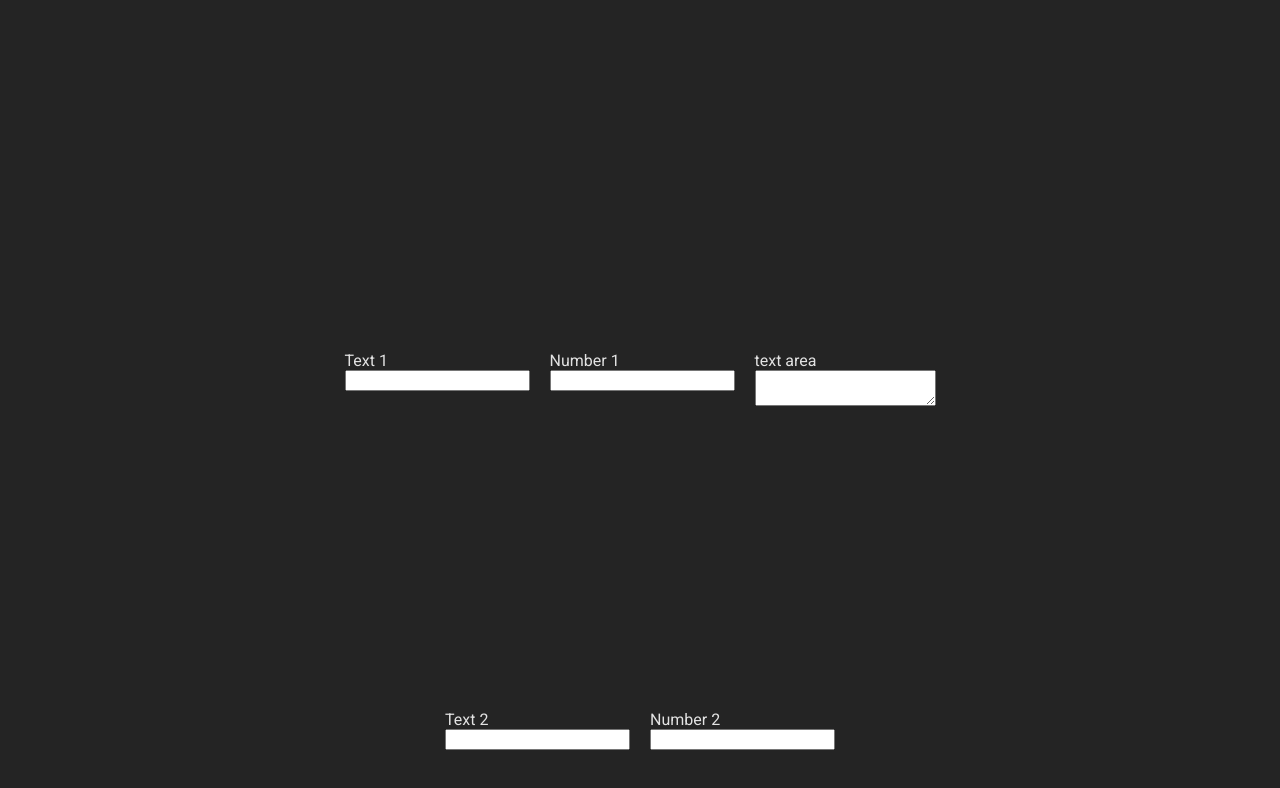
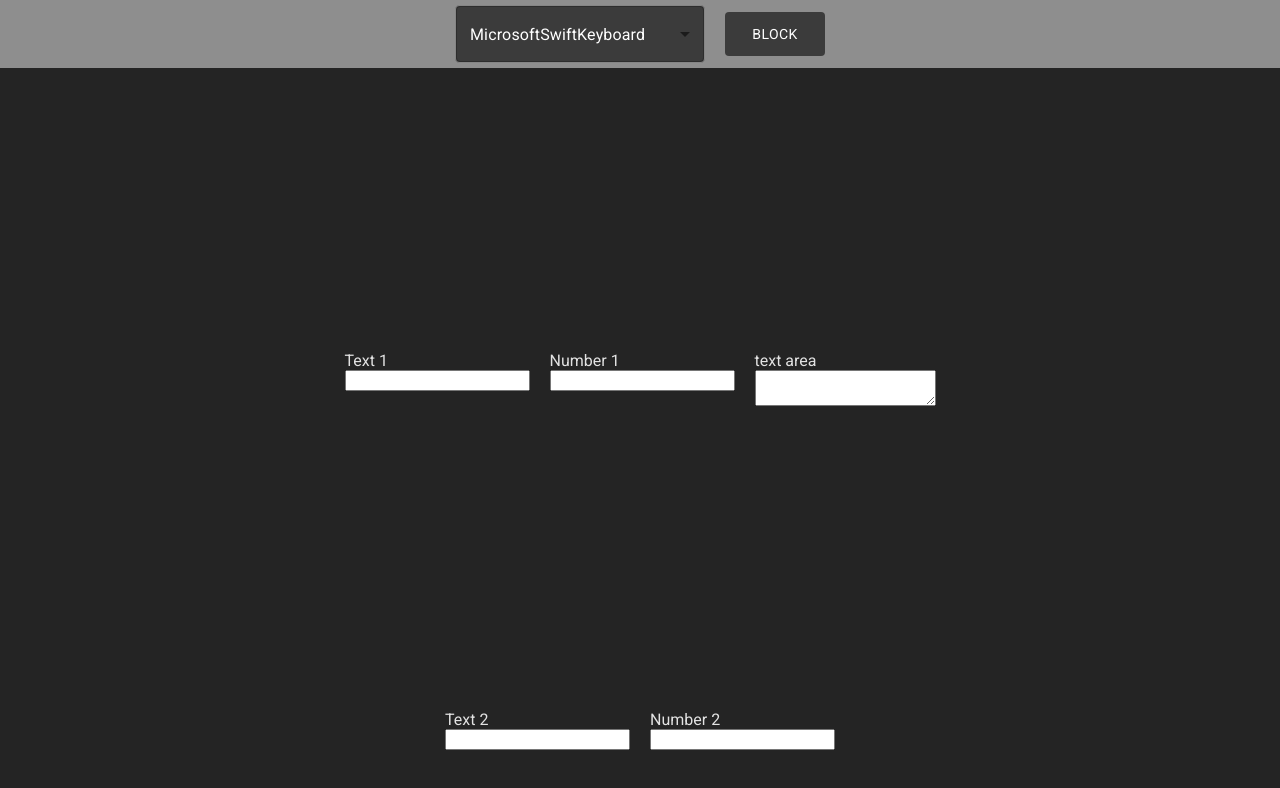
Before and after one commit to Maiiialen/Custom_Virtual_Keyboard, a React (Vite) app: page / in a window 1280 px wide. Shown: the top 788 px of the page. Built offline with nearby package versions, Linux system fonts and the light colour scheme; a web font is replaced by a local one.

Commit message:
ref: refactor and fix bugs for writting in center and iun numeric input

```diff
--- a/src/main.tsx
+++ b/src/main.tsx
@@ -1,11 +1,11 @@
 import React from "react";
 import ReactDOM from "react-dom/client";
-import App from "./App.tsx";
 import "./index.scss";
+import Example from "./pages/Example";
 
 ReactDOM.createRoot(document.getElementById("root")!).render(
   <React.StrictMode>
-    <App isBlocked={false}>
+    <Example isBlocked={false}>
       <div
         style={{
           width: "100vw",
@@ -48,6 +48,6 @@ ReactDOM.createRoot(document.getElementById("root")!).render(
           <input type="number" />
         </div>
       </div>
-    </App>
+    </Example>
   </React.StrictMode>
 );
--- a/src/npmLibrary.ts
+++ b/src/npmLibrary.ts
@@ -1,3 +1,3 @@
-import CustomVirtualKeyboard from "./App"
+import CustomVirtualKeyboard from "./pages/App"
 
 export { CustomVirtualKeyboard };
--- /dev/null
+++ b/src/pages/App.tsx
@@ -0,0 +1,37 @@
+import { ReactNode, useEffect } from "react";
+import { useKeyboardStore } from "../store/store";
+import Keyboard from "../keyboard/Keyboard";
+
+function App({
+  children,
+  isBlocked = false,
+  predefinedName = "MicrosoftSwiftKeyboard",
+  customConfig,
+}: {
+  children: ReactNode;
+  isBlocked?: boolean;
+  predefinedName?: string;
+  customConfig?: JSON;
+}) {
+  const setBlocked = useKeyboardStore((state) => state.setBlocked);
+  const setChosenKeyboard = useKeyboardStore(
+    (state) => state.setChosenKeyboard
+  );
+
+  useEffect(() => {
+    setBlocked(isBlocked);
+  }, [isBlocked]);
+
+  useEffect(() => {
+    if (predefinedName) setChosenKeyboard(predefinedName);
+  }, [predefinedName]);
+
+  return (
+    <>
+      <div id="page">{children}</div>
+      <Keyboard />
+    </>
+  );
+}
+
+export default App;
--- /dev/null
+++ b/src/pages/Example.tsx
@@ -0,0 +1,105 @@
+import { ReactNode, useEffect } from "react";
+import {
+  Box,
+  Button,
+  MenuItem,
+  Select,
+  SelectChangeEvent,
+} from "@mui/material";
+import { useKeyboardStore } from "../store/store";
+import App from "./App.tsx";
+import { buttonStyle } from "./ExampleStyle";
+
+function Example({
+  children,
+  isBlocked = false,
+  predefinedName = "MicrosoftSwiftKeyboard",
+  customConfig,
+}: {
+  children: ReactNode;
+  isBlocked?: boolean;
+  predefinedName?: string;
+  customConfig?: JSON;
+}) {
+  const [chosedKeyboard, blocked, setBlocked, setChosenKeyboard, allKeyboards] =
+    useKeyboardStore((state) => [
+      state.chosedKeyboard,
+      state.blocked,
+      state.setBlocked,
+      state.setChosenKeyboard,
+      state.allKeyboards,
+    ]);
+
+  if (customConfig) {
+    //  if(customConfig)  TO DO parse/safeparse with zod
+    //  useKeyboardStore.getState().addNewConfig(customConfig);
+    //  setKeyboardName(customConfig);
+  }
+
+  useEffect(() => {
+    setBlocked(isBlocked);
+  }, [isBlocked]);
+
+  useEffect(() => {
+    if (predefinedName) setChosenKeyboard(predefinedName);
+  }, [predefinedName]);
+
+  const handleChangeKeyboardName = (event: SelectChangeEvent) => {
+    setChosenKeyboard(event.target.value);
+  };
+
+  const changeBlocked = () => {
+    setBlocked(!useKeyboardStore.getState().blocked);
+  };
+
+  return (
+    <>
+      <Box
+        sx={{
+          display: "flex",
+          flexDirection: "column",
+          alignItems: "center",
+          gap: "40px",
+        }}
+      >
+        <Box
+          sx={{
+            position: "absolute",
+            top: 0,
+            width: "100vw",
+            display: "flex",
+            alignItems: "center",
+            justifyItems: "center",
+            justifyContent: "center",
+            gap: "20px",
+            padding: "5px",
+            backgroundColor: "#8e8e8e",
+          }}
+        >
+          <Box>
+            <Select
+              value={chosedKeyboard}
+              onChange={handleChangeKeyboardName}
+              sx={{
+                backgroundColor: "#3b3b3b",
+                color: "white",
+                border: "1px solid #858585",
+                minWidth: "250px",
+              }}
+            >
+              {Object.keys(allKeyboards).map((keyboard) => (
+                <MenuItem key={keyboard} value={keyboard}>{keyboard}</MenuItem>
+              ))}
+            </Select>
+          </Box>
+          <Button sx={buttonStyle} onClick={changeBlocked}>
+            {blocked ? "unblock" : "block"}
+          </Button>
+        </Box>
+        <App isBlocked={false}>{children}</App>
+      </Box>
+    </>
+  );
+}
+
+export default Example;
--- a/src/store/store.ts
+++ b/src/store/store.ts
@@ -36,12 +36,18 @@ export const useKeyboardStore = create<KeyboardStore>()(
             "{shift} Z X C V B N M / {backspace}",
             "{lay1} . , {space} - _ {enter}",
           ],
+          numeric: [
+            "1 2 3 {+}",
+            "4 5 6 {-}",
+            "7 8 9 {small-backspace}",
+            "- 0 . {small-enter}",
+          ],
         },
         buttonTheme: [
           {
             class: "old-machine",
             buttons:
-              "q w e r t y u i o p a s d f g h j k l ; {shift} z x c v b n m , . {lay1} {lay1abc} {lay1abc-long} {space} {small-space} {long-space} {lay2} {enter} {backspace} {lay2-long} {lay1abc} {small-backspace} {small-enter} {small-backspace-long} {small-enter-long} {tab} 1 2 3 4 5 6 7 8 9 0 @ # & _ - ( ) = % ' * : / ! £ ? + $ € ¥ ¢ © ® ™ ~ ¿ [ ] { } < > ^ ¡ ` ; ÷ {\\} | ¦ ¬ × § ¶ ° Q W E R T Y U I O P A S D F G H J K L Z X C V B N M",
+              "q w e r t y u i o p a s d f g h j k l ; {shift} z x c v b n m , . {lay1} {lay1abc} {lay1abc-long} {space} {small-space} {long-space} {lay2} {enter} {backspace} {lay2-long} {lay1abc} {small-backspace} {small-enter} {small-backspace-long} {small-enter-long} {tab} 1 2 3 4 5 6 7 8 9 0 @ # & _ - ( ) = % ' * : / ! £ ? + $ € ¥ ¢ © ® ™ ~ ¿ [ ] { } < > ^ ¡ ` ; ÷ {\\} | ¦ ¬ × § ¶ ° Q W E R T Y U I O P A S D F G H J K L Z X C V B N M {+} {-}",
           },
           {
             class: "old-machine",
@@ -78,6 +84,8 @@ export const useKeyboardStore = create<KeyboardStore>()(
           "{small-enter-long}": "⏎",
           "{lay2-long}": "123",
           "{lay1abc-long}": "abc",
+          "{+}": "+",
+          "{-}": "-",
         },
       },
       BorderVineGreen: {
@@ -106,12 +114,18 @@ export const useKeyboardStore = create<KeyboardStore>()(
             "{shift} Z X C V B N M / {backspace}",
             "{lay1} . , {space} - _ {enter}",
           ],
+          numeric: [
+            "1 2 3 {+}",
+            "4 5 6 {-}",
+            "7 8 9 {small-backspace}",
+            "- 0 . {small-enter}",
+          ],
         },
         buttonTheme: [
           {
             class: "border-vine-green",
             buttons:
-              "q w e r t y u i o p a s d f g h j k l ; {shift} z x c v b n m , . {lay1} {lay1abc} {lay1abc-long} {space} {small-space} {long-space} {lay2} {enter} {backspace} {lay2-long} {lay1abc} {small-backspace} {small-enter} {small-backspace-long} {small-enter-long} {tab} 1 2 3 4 5 6 7 8 9 0 @ # & _ - ( ) = % ' * : / ! £ ? + $ € ¥ ¢ © ® ™ ~ ¿ [ ] { } < > ^ ¡ ` ; ÷ {\\} | ¦ ¬ × § ¶ ° Q W E R T Y U I O P A S D F G H J K L Z X C V B N M",
+              "q w e r t y u i o p a s d f g h j k l ; {shift} z x c v b n m , . {lay1} {lay1abc} {lay1abc-long} {space} {small-space} {long-space} {lay2} {enter} {backspace} {lay2-long} {lay1abc} {small-backspace} {small-enter} {small-backspace-long} {small-enter-long} {tab} 1 2 3 4 5 6 7 8 9 0 @ # & _ - ( ) = % ' * : / ! £ ? + $ € ¥ ¢ © ® ™ ~ ¿ [ ] { } < > ^ ¡ ` ; ÷ {\\} | ¦ ¬ × § ¶ ° Q W E R T Y U I O P A S D F G H J K L Z X C V B N M {+} {-}",
           },
           {
             class: "border-vine-green",
@@ -152,6 +166,8 @@ export const useKeyboardStore = create<KeyboardStore>()(
           "{small-enter-long}": "⏎",
           "{lay2-long}": "123",
           "{lay1abc-long}": "abc",
+          "{+}": "+",
+          "{-}": "-",
         },
       },
       MicrosoftSwiftKeyboard: {
@@ -180,12 +196,18 @@ export const useKeyboardStore = create<KeyboardStore>()(
             "{shift} Z X C V B N M {backspace}",
             "{lay1} , {space} . {enter}",
           ],
+          numeric: [
+            "1 2 3 {+}",
+            "4 5 6 {-}",
+            "7 8 9 {small-backspace}",
+            "- 0 . {small-enter}",
+          ],
         },
         buttonTheme: [
           {
             class: "rounded-button",
             buttons:
-              "q w e r t y u i o p a s d f g h j k l ; {shift} z x c v b n m , . {lay1} {lay1abc} {lay1abc-long} {space} {small-space} {lay2} {enter} {backspace} {lay2-long} {lay1abc} {small-backspace} {small-enter} {small-backspace-long} {small-enter-long} {tab} 1 2 3 4 5 6 7 8 9 0 @ # & _ - ( ) = % ' * : / ! £ ? + $ € ¥ ¢ © ® ™ ~ ¿ [ ] { } < > ^ ¡ ` ; ÷ {\\} | ¦ ¬ × § ¶ ° Q W E R T Y U I O P A S D F G H J K L Z X C V B N M",
+              "q w e r t y u i o p a s d f g h j k l ; {shift} z x c v b n m , . {lay1} {lay1abc} {lay1abc-long} {space} {small-space} {lay2} {enter} {backspace} {lay2-long} {lay1abc} {small-backspace} {small-enter} {small-backspace-long} {small-enter-long} {tab} 1 2 3 4 5 6 7 8 9 0 @ # & _ - ( ) = % ' * : / ! £ ? + $ € ¥ ¢ © ® ™ ~ ¿ [ ] { } < > ^ ¡ ` ; ÷ {\\} | ¦ ¬ × § ¶ ° Q W E R T Y U I O P A S D F G H J K L Z X C V B N M {+} {-}",
           },
           {
             class: "rounded-button",
@@ -194,7 +216,7 @@ export const useKeyboardStore = create<KeyboardStore>()(
           {
             class: "background-shadow-black",
             buttons:
-              "{lay1} {lay2} {shift} . , {enter} {backspace} {tab} {small-enter-long} {small-backspace-long} {small-backspace} {lay2-long} {lay1abc} {lay1abc-long}",
+              "{lay1} {lay2} {shift} . , {enter} {backspace} {tab} {small-enter-long} {small-backspace-long} {small-backspace} {lay2-long} {lay1abc} {lay1abc-long} {+} {-}",
           },
           {
             class: "unit-5",
@@ -235,6 +257,8 @@ export const useKeyboardStore = create<KeyboardStore>()(
           "{small-enter-long}": "⏎",
           "{lay2-long}": "123",
           "{lay1abc-long}": "abc",
+          "{+}": "+",
+          "{-}": "-",
         },
       },
     },
@@ -244,7 +268,7 @@ export const useKeyboardStore = create<KeyboardStore>()(
       type,
     }: {
       show: boolean;
-      target: HTMLElement | null;
+      target: HTMLInputElement | HTMLTextAreaElement | null;
       type: string;
     }) => {
       set({
@@ -262,7 +286,8 @@ export const useKeyboardStore = create<KeyboardStore>()(
     setChosenKeyboard: (newChosenKeyboard: string) => {
       set({ chosedKeyboard: newChosenKeyboard });
     },
-    addNewConfig: (newConfig: KeyboardType) => {  // TO DO add produce?
+    addNewConfig: (newConfig: KeyboardType) => {
+      // TO DO add produce?
       set({ allKeyboards: { ...get().allKeyboards, ...newConfig } });
     },
   }))
--- a/src/store/types.ts
+++ b/src/store/types.ts
@@ -1,6 +1,6 @@
 export type KeyboardStore = {
   show: boolean;
-  target: HTMLElement | null;
+  target: HTMLInputElement | HTMLTextAreaElement | null;
   type: string;
   blocked: boolean;
   chosedKeyboard: string;
@@ -11,7 +11,7 @@ export type KeyboardStore = {
     type,
   }: {
     show: boolean;
-    target: HTMLElement | null;
+    target: HTMLInputElement | HTMLTextAreaElement | null;
     type: string;
   }) => void;
   setBlocked: (isBlocked: boolean) => void;
--- a/src/test.ts
+++ /dev/null
@@ -1,5 +0,0 @@
-export function createClass(name: string, rules: string) {
-  var style = document.createElement("style");
-  document.getElementsByTagName("head")[0].appendChild(style);
-  style.sheet?.insertRule(name + "{" + rules + "}");
-}
```
Also changed, not shown: package.json (+4 -4 lines), src/App.tsx (deleted, +0 -107 lines), src/keyboard/Keyboard.tsx (renamed from src/components/keyboard/Keyboard.tsx, +70 -24 lines), src/keyboard/keyboard.scss (renamed from src/components/keyboard/keyboard.scss), src/pages/ExampleStyle.ts (renamed from src/AppStyle.ts), 1 other file (tests, documents, lock files or other folders).
